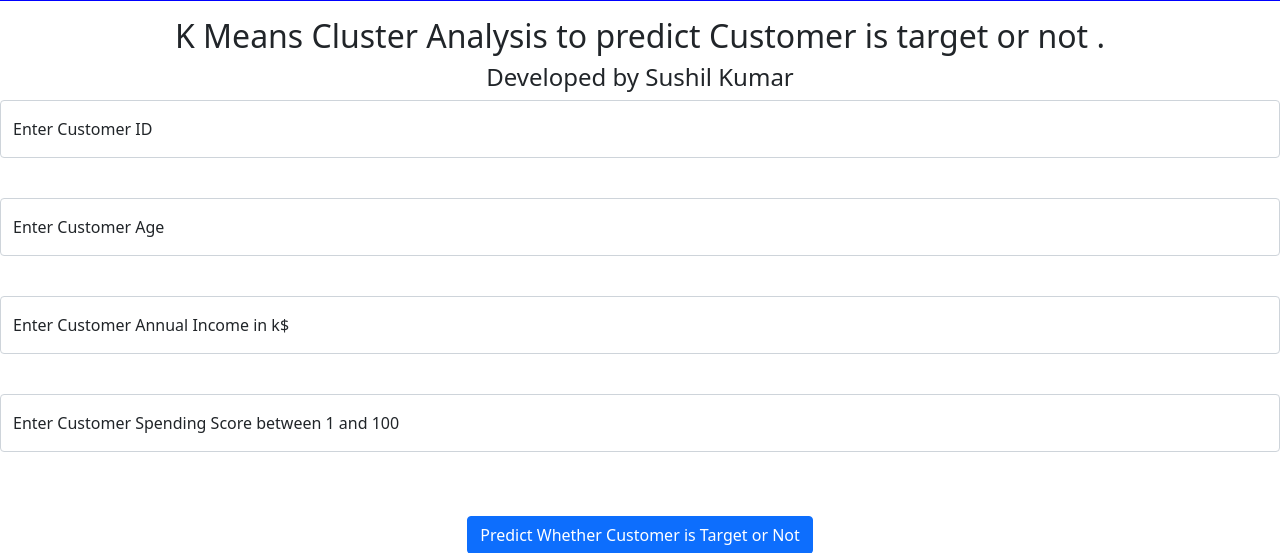
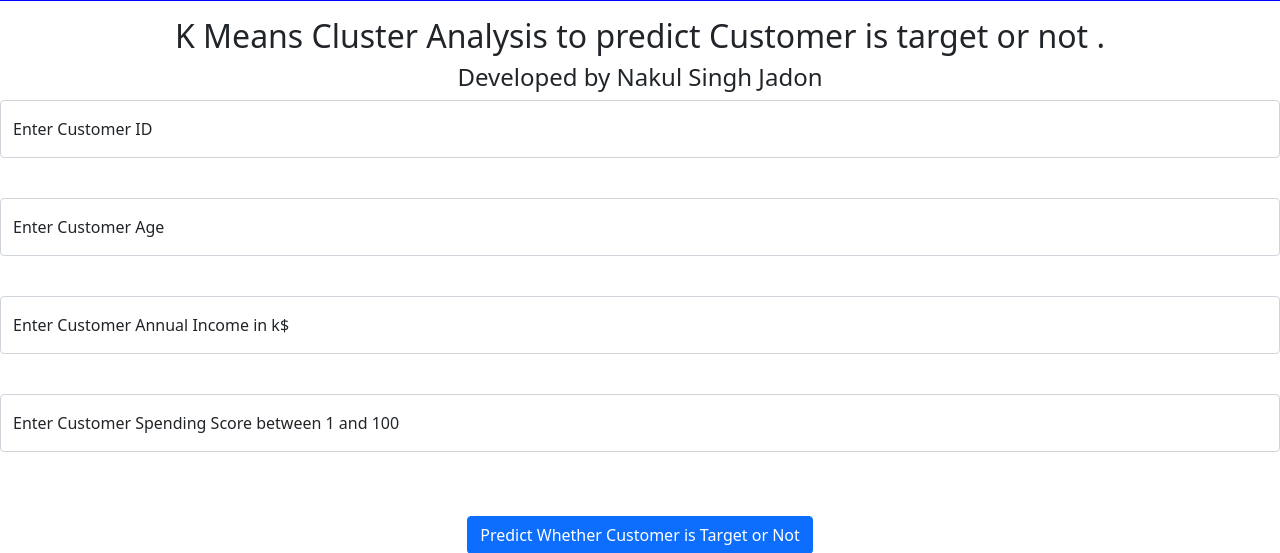
Before and after one commit to Nakul007Singh/Project--7-Mall-customer-K-means-cluster, a Flask app: page / in a window 1280 px wide. Shown: the part 184-737 px from the top of the page. Run offline with Flask 2, Linux system fonts and the light colour scheme; parts of the project's set-up code (start-up, migrations or seed data) failed here and were passed over.

Commit message:
Update index.html

```diff
--- a/templates/index.html
+++ b/templates/index.html
@@ -33,7 +33,7 @@ div {text-align: center;}
 
 <div class="login">
 <h2 >K Means Cluster Analysis to predict Customer is target or not .</h2>
-<h4>Developed by Sushil Kumar</h4>
+<h4>Developed by Nakul Singh Jadon</h4>
 <!-- Main Input For Receiving Query to our ML -->
 <form action="{{ url_for('predict')}}"method="get">
 
```
